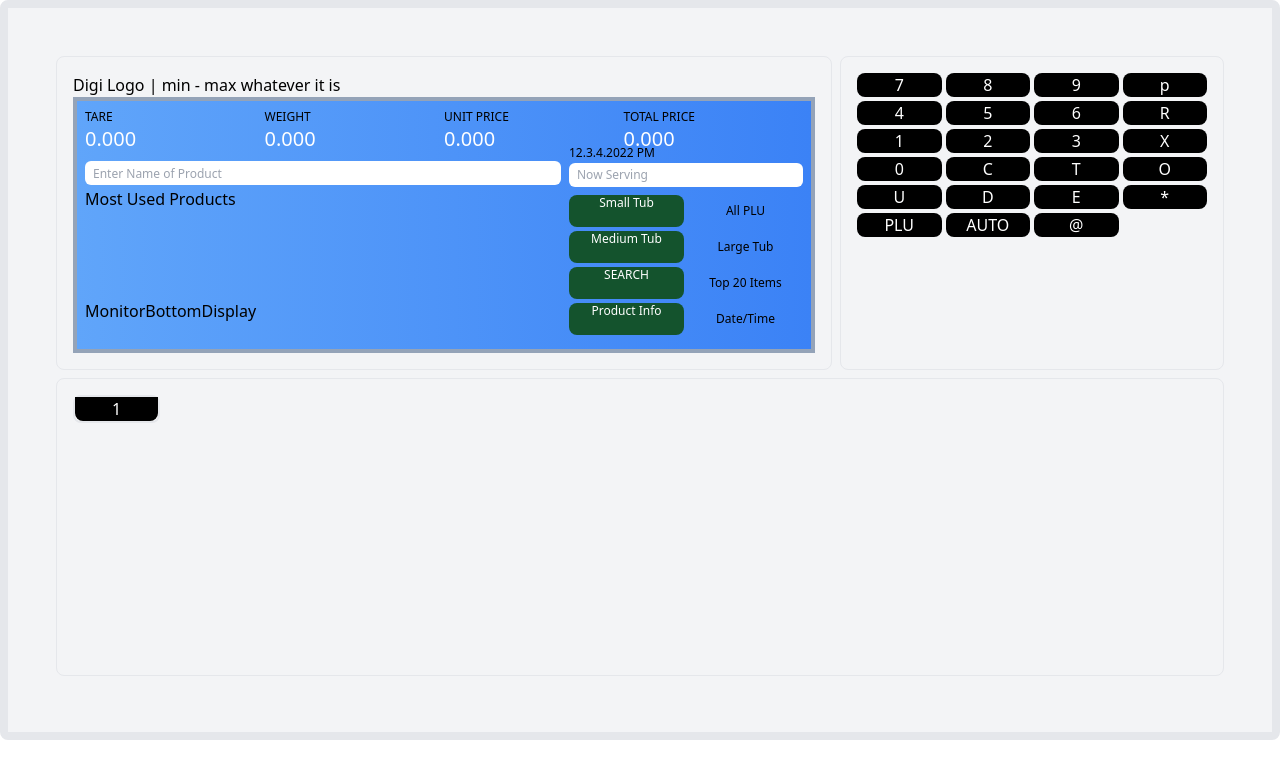
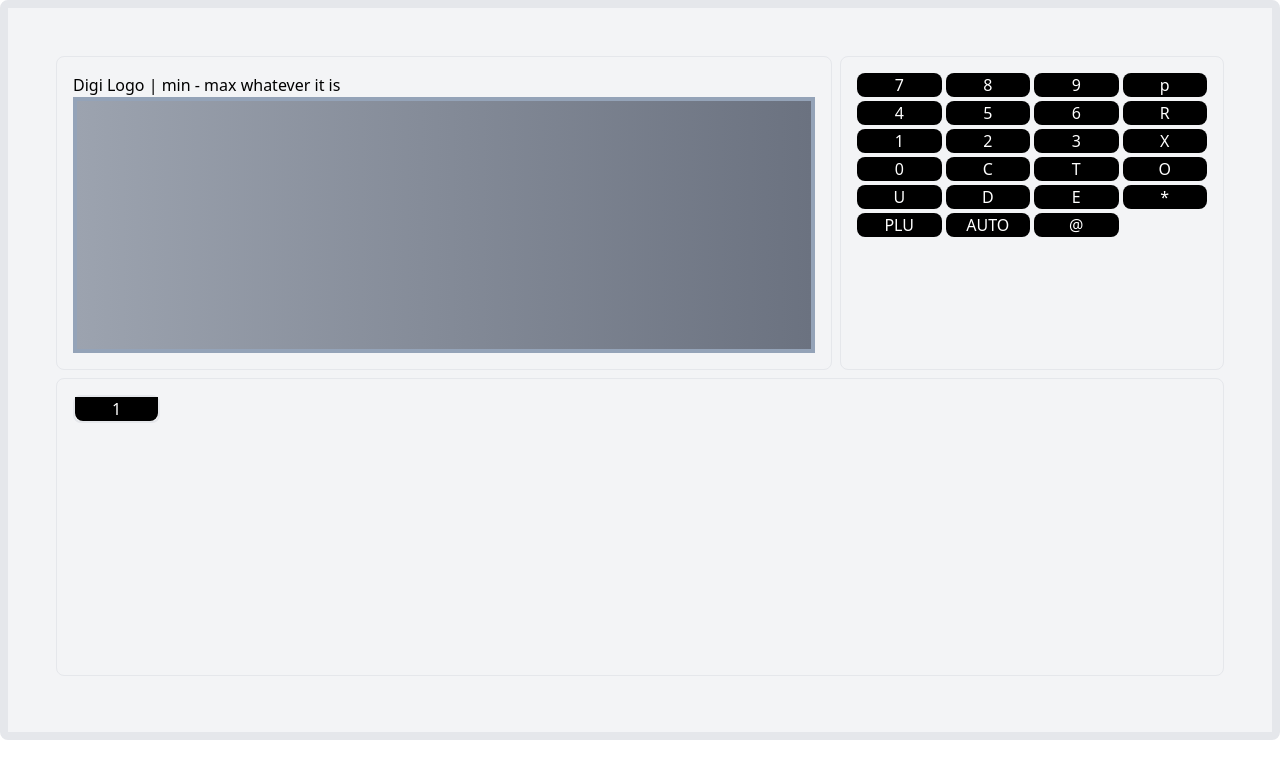
Before and after one commit to abhi886/weighingscale-next, a Next.js app: page / in a window 1280 px wide. Shown: the top 778 px of the page. Built offline with nearby package versions, Linux system fonts and the light colour scheme.

Commit message:
Minimal Power On/off feature created

```diff
--- a/components/monitordisplay/MonitorDisplay.tsx
+++ b/components/monitordisplay/MonitorDisplay.tsx
@@ -5,7 +5,13 @@ import {
   MonitorMostUsed,
   MonitorBottomDisplay,
 } from "@components/monitor";
-const MonitorDisplay = ({ pluValue, handlePlu, productDisplayValue }: any) => {
+const MonitorDisplay = ({
+  pluValue,
+  handlePlu,
+  productDisplayValue,
+  power,
+}: any) => {
+  if (power === true) {
     return (
       <div className='sm:col-span-2 border border-r-1 rounded-lg p-4 '>
         <div>Digi Logo | min - max whatever it is</div>
@@ -21,6 +27,13 @@ const MonitorDisplay = ({ pluValue, handlePlu, productDisplayValue }: any) => {
         </div>
       </div>
     );
+  }
+  return (
+    <div className='sm:col-span-2 border border-r-1 rounded-lg p-4 '>
+      <div>Digi Logo | min - max whatever it is</div>
+      <div className='w-full h-64 bg-gradient-to-r from-gray-400 to-gray-500 border-4 border-slate-400 p-2'></div>
+    </div>
+  );
 };
 
 export default MonitorDisplay;
--- a/components/weighingmachinedisplay/WeighingMachineDisplay.tsx
+++ b/components/weighingmachinedisplay/WeighingMachineDisplay.tsx
@@ -9,6 +9,7 @@ const productNameWithPlu = [
 const WeighingMachineDisplay = () => {
   const [pluValue, setPluValue] = useState("");
   const [productDisplayValue, setProductDisplayValue] = useState("");
+  const [power, SetPower] = useState(false);
   const handlePluChange = (e) => {
     setPluValue(e.target.value);
   };
@@ -29,6 +30,9 @@ const WeighingMachineDisplay = () => {
           alert("Invalid Plu.");
         }
       }
+      if (value === "p") {
+        SetPower(!power);
+      }
     }
   };
   return (
@@ -36,6 +40,7 @@ const WeighingMachineDisplay = () => {
       <div className='sm:grid sm:grid-cols-3 sm:grid-rows-2 gap-x-2'>
         {/* First Grid - Monitor Section*/}
         <MonitorDisplay
+          power={power}
           productDisplayValue={productDisplayValue}
           pluValue={pluValue}
           handlePlu={handlePluChange}
```
Lines whose indentation alone changed are shown as unchanged.
